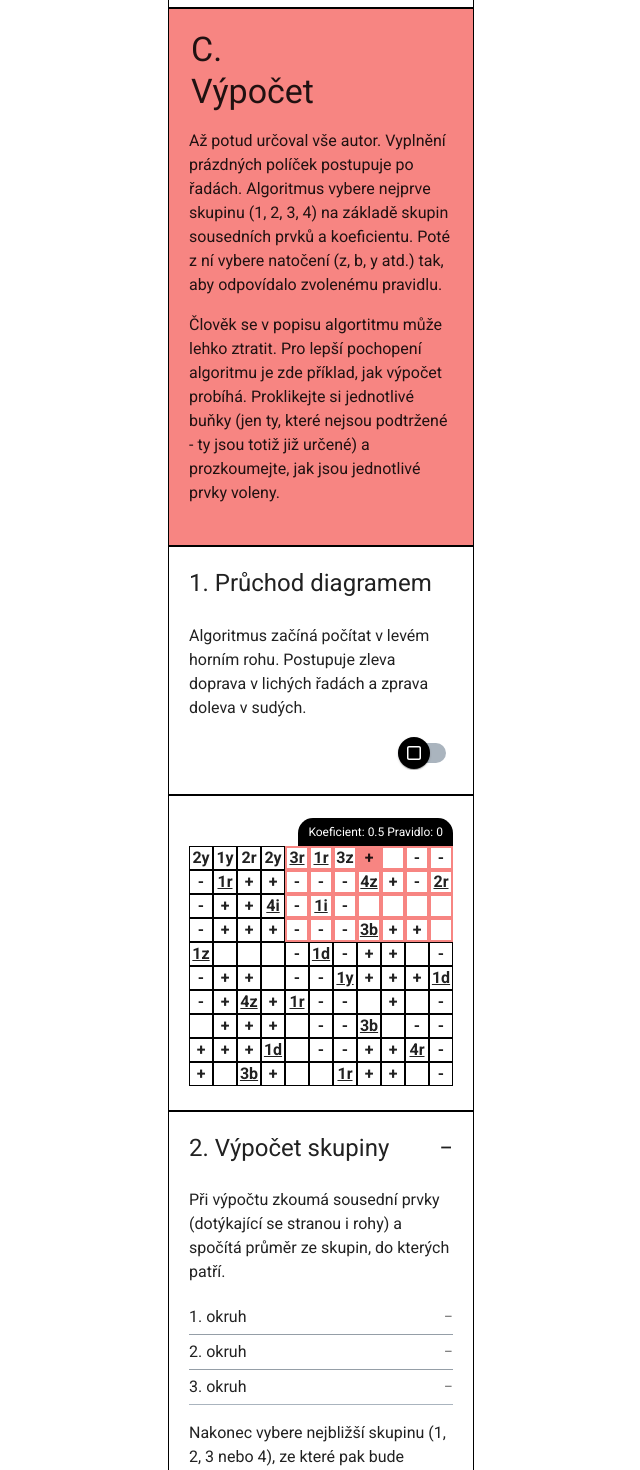
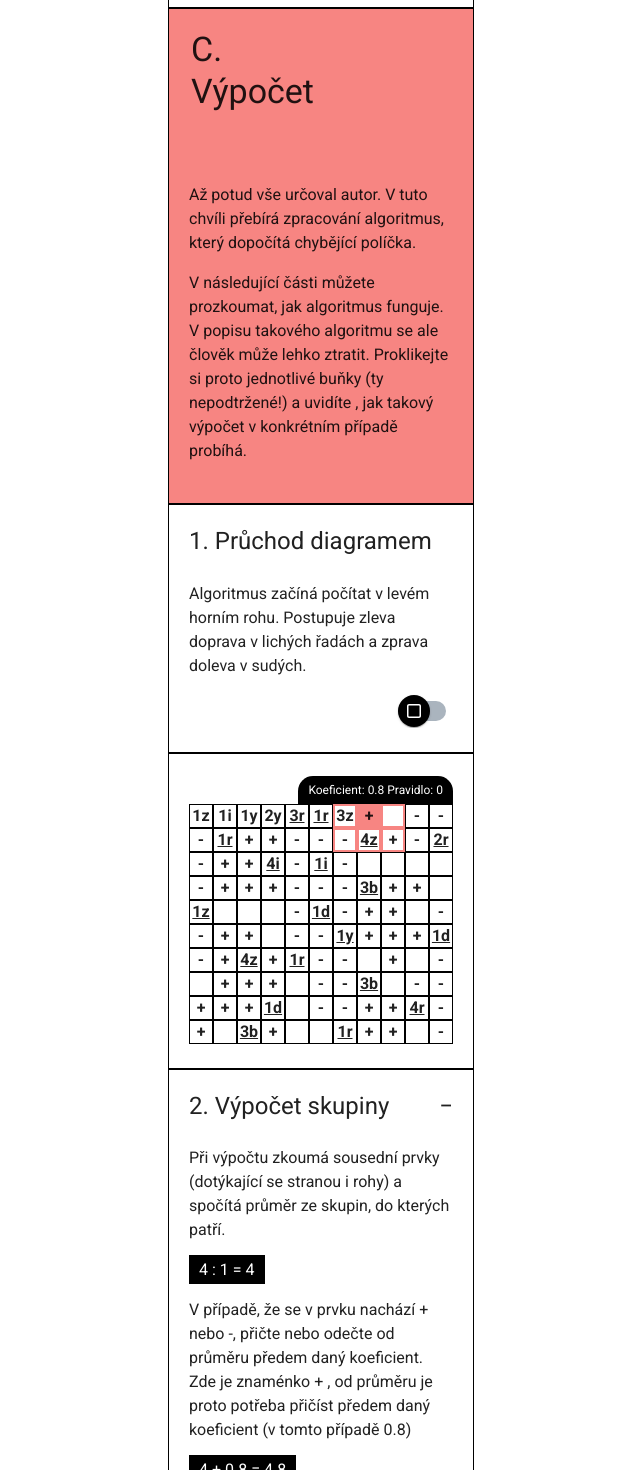
Before and after one commit to hornermar/sykora-stena, a Next.js app: page / in a window 1280 px wide. Shown: the part 5280-6750 px from the top of the page, without its empty margins (332-972 px from the left). Built offline with nearby package versions, Linux system fonts and the light colour scheme.

Commit message:
added density and shape types

```diff
--- a/app/components/Example/Description/Average.tsx
+++ b/app/components/Example/Description/Average.tsx
@@ -1,18 +1,11 @@
+import { DensityDescription } from "@/app/types/Density";
 import { first, map, size } from "lodash";
 import { ExampleDescriptionLabel } from "./Label";
 
 type ExampleDescriptionAverageProps = {
     cellContent: string;
     coefficient: number;
-    description: {
-        neighbours: {
-            name: string;
-            position: { x: number; y: number };
-        }[];
-        neighboursAverage: number;
-        step: number;
-        unRoundedResult: number;
-    };
+    description: DensityDescription;
 };
 
 export const ExampleDescriptionAverage = ({
@@ -44,8 +37,8 @@ export const ExampleDescriptionAverage = ({
                         V případě, že se v prvku nachází + nebo -, přičte nebo
                         odečte od průměru předem daný koeficient. Zde je
                         znaménko {cellContent} , od průměru je proto potřeba{" "}
-                        {cellContent === "+" ? "přičíst" : "odečíst"} koeficient{" "}
-                        {coefficient}
+                        {cellContent === "+" ? "přičíst" : "odečíst"} předem
+                        daný koeficient (v tomto případě {coefficient})
                     </p>
 
                     <ExampleDescriptionLabel
--- a/app/components/Example/Description/Description.tsx
+++ b/app/components/Example/Description/Description.tsx
@@ -1,3 +1,4 @@
+import { Density } from "@/app/types/Density";
 import { Cell } from "@/app/types/General";
 import { getShape } from "@/app/utils/getShape";
 import { useMemo, useState } from "react";
@@ -11,18 +12,7 @@ type ExampleDesriptionsProps = {
     coefficient: number;
     rule: number;
     defaultGrid: string[][];
-    group: {
-        result: number;
-        description: {
-            neighbours: {
-                name: string;
-                position: { x: number; y: number };
-            }[];
-            neighboursAverage: number;
-            step: number;
-            unRoundedResult: number;
-        }[];
-    };
+    group: Density;
 };
 
 const ExpandButton = ({
--- a/app/components/Example/Description/Group.tsx
+++ b/app/components/Example/Description/Group.tsx
@@ -1,4 +1,5 @@
 import { elementList } from "@/app/lib/elementList";
+import { Density } from "@/app/types/Density";
 import { Box, Collapse } from "@mui/material";
 import { filter, map, size } from "lodash";
 import { useMemo } from "react";
@@ -7,22 +8,9 @@ import { ExampleGrid } from "../../ExampleGrid";
 import { ExampleDescriptionAverage } from "./Average";
 import { ExampleDescriptionLabel } from "./Label";
 
-type Group = {
-    result: number;
-    description: {
-        neighbours: {
-            name: string;
-            position: { x: number; y: number };
-        }[];
-        neighboursAverage: number;
-        step: number;
-        unRoundedResult: number;
-    }[];
-};
-
 type ExampleDescriptionGroupProps = {
     coefficient: number;
-    group: Group;
+    group: Density;
     cellContent: string;
     expanded: boolean;
 };
--- a/app/components/Example/Description/Shape.tsx
+++ b/app/components/Example/Description/Shape.tsx
@@ -1,7 +1,7 @@
 import { rulesItems } from "@/app/lib/formItems";
-import { ElementType } from "@/app/types/ElementType";
-import { Neighbour, NeighbourItem } from "@/app/types/Neighbout";
+import { NeighbourItem } from "@/app/types/Neighbout";
 import { Rule } from "@/app/types/Rule";
+import { Shape } from "@/app/types/Shape";
 import { Box, Collapse, Stack } from "@mui/material";
 import { find, map } from "lodash";
 import { useMemo } from "react";
@@ -33,15 +33,7 @@ const LabelForSide = ({ side }: { side?: NeighbourItem }) => {
 
 type ExampleDescriptionShapeProps = {
     rule: number;
-    shape: {
-        result: string | undefined;
-        description: {
-            neighbours: Neighbour;
-            options: ElementType[];
-            reason: string | undefined;
-            finalOptions: ElementType[] | undefined;
-        };
-    };
+    shape: Shape;
     expanded: boolean;
 };
 
--- a/app/components/Example/Example.tsx
+++ b/app/components/Example/Example.tsx
@@ -25,7 +25,7 @@ export const Example = ({ defaultGrid, color }: ExampleProps) => {
     const [activeCell, setActiveCell] = useState<Cell>({ x: 7, y: 0 });
     const [displayText, setDisplayText] = useState(true);
 
-    const coefficient: number = 0.5;
+    const coefficient: number = 0.8;
     const rule: number = 0;
 
     useEffect(() => {
@@ -61,19 +61,22 @@ export const Example = ({ defaultGrid, color }: ExampleProps) => {
         <>
             <Card color={color}>
                 <SectionTitle letter="C." title="Výpočet" />
-                <p>
-                    Až potud určoval vše autor. Vyplnění prázdných políček
-                    postupuje po řadách. Algoritmus vybere nejprve skupinu (1,
-                    2, 3, 4) na základě skupin sousedních prvků a koeficientu.
-                    Poté z ní vybere natočení (z, b, y atd.) tak, aby odpovídalo
-                    zvolenému pravidlu.
+
+                <p
+                    style={{
+                        marginTop: "70px",
+                        marginBottom: 0,
+                    }}
+                >
+                    Až potud vše určoval autor. V tuto chvíli přebírá zpracování
+                    algoritmus, který dopočítá chybějící políčka.
                 </p>
                 <p>
-                    Člověk se v popisu algortitmu může lehko ztratit. Pro lepší
-                    pochopení algoritmu je zde příklad, jak výpočet probíhá.
-                    Proklikejte si jednotlivé buňky (jen ty, které nejsou
-                    podtržené - ty jsou totiž již určené) a prozkoumejte, jak
-                    jsou jednotlivé prvky voleny.
+                    V následující části můžete prozkoumat, jak algoritmus
+                    funguje. V popisu takového algoritmu se ale člověk může
+                    lehko ztratit. Proklikejte si proto jednotlivé buňky (ty
+                    nepodtržené!) a uvidíte , jak takový výpočet v konkrétním
+                    případě probíhá.
                 </p>
             </Card>
 
--- a/app/components/Playground/Playground.tsx
+++ b/app/components/Playground/Playground.tsx
@@ -43,6 +43,15 @@ export const Playground = ({ defaultGrid, color }: PlaygroundProps) => {
         <>
             <Card color={color}>
                 <SectionTitle letter="D." title="Playground" />
+                <p
+                    style={{
+                        marginTop: "70px",
+                        marginBottom: 0,
+                    }}
+                >
+                    Tady si můžete vyzkoušet, jak jednotlivé parametry ovlivňují
+                    výsledný obraz.
+                </p>
             </Card>
 
             <Card color={"white"}>
@@ -114,7 +123,7 @@ export const Playground = ({ defaultGrid, color }: PlaygroundProps) => {
                         Pravidlo
                     </Typography>
                     {map(rulesItems, (rule: Rule) => (
-                        <Stack width="100%" key={rule.code}>
+                        <Stack key={rule.code}>
                             <Chip
                                 label={rule.text}
                                 onClick={() =>
--- /dev/null
+++ b/app/types/Density.ts
@@ -0,0 +1,16 @@
+import { Cell } from "./General";
+
+export type DensityDescription = {
+    neighbours: {
+        name: string;
+        position: Cell;
+    }[];
+    neighboursAverage: number;
+    step: number;
+    unRoundedResult: number;
+};
+
+export type Density = {
+    result: number;
+    description: DensityDescription[];
+};
--- /dev/null
+++ b/app/types/Shape.ts
@@ -0,0 +1,14 @@
+import { ElementType } from "@/app/types/ElementType";
+import { Neighbour } from "@/app/types/Neighbout";
+
+export type ShapeDescription = {
+    neighbours: Neighbour;
+    options: ElementType[];
+    reason: string | undefined;
+    finalOptions: ElementType[] | undefined;
+};
+
+export type Shape = {
+    result: string | undefined;
+    description: ShapeDescription;
+};
--- a/app/utils/getColorDensity.ts
+++ b/app/utils/getColorDensity.ts
@@ -1,4 +1,5 @@
 import { map } from "lodash";
+import { Density, DensityDescription } from "../types/Density";
 import { applyCoefficient } from "./applyCoefficient";
 import { getDensityAverage } from "./getDensityAverage";
 import { getNeighbours } from "./getNeighbours";
@@ -14,12 +15,11 @@ export const getColourDensity = (
     x: number,
     y: number,
     coefficient: number
-) => {
+): Density => {
     let step: number = 1;
     let repeat: boolean = true;
     let unRoundedResult: number = 0;
-
-    let description = [];
+    let description: DensityDescription[] = [];
 
     while (repeat && step < 5) {
         const neighbours = getNeighbours(step, grid, x, y);
--- a/app/utils/getShape.ts
+++ b/app/utils/getShape.ts
@@ -1,5 +1,6 @@
 import { filter } from "lodash";
 import { elementList } from "../lib/elementList";
+import { Shape } from "../types/Shape";
 import { applyRules } from "./applyRules";
 import { getNeighboursWithSides } from "./getNeighboursWithSides";
 
@@ -9,7 +10,7 @@ export const getShape = (
     y: number,
     density: number,
     rule: number
-) => {
+): Shape => {
     const options = filter(
         elementList,
         ({ colorDensity }) => colorDensity === density
```
